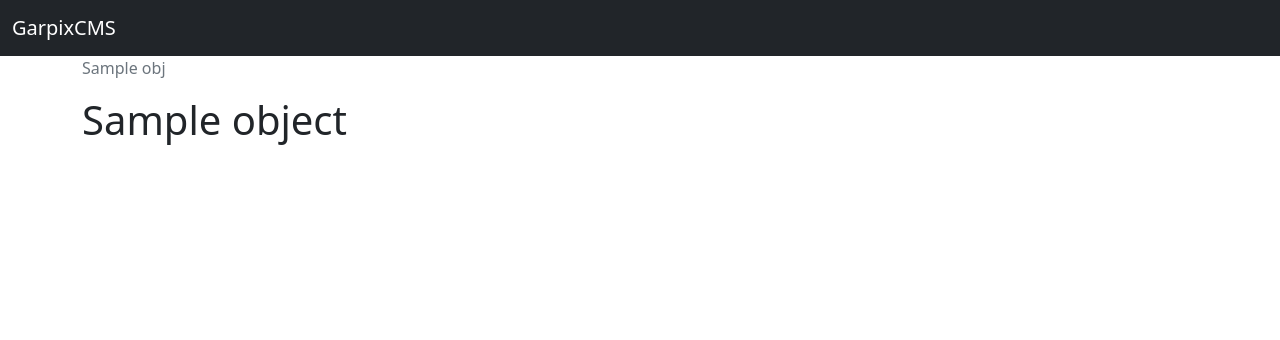
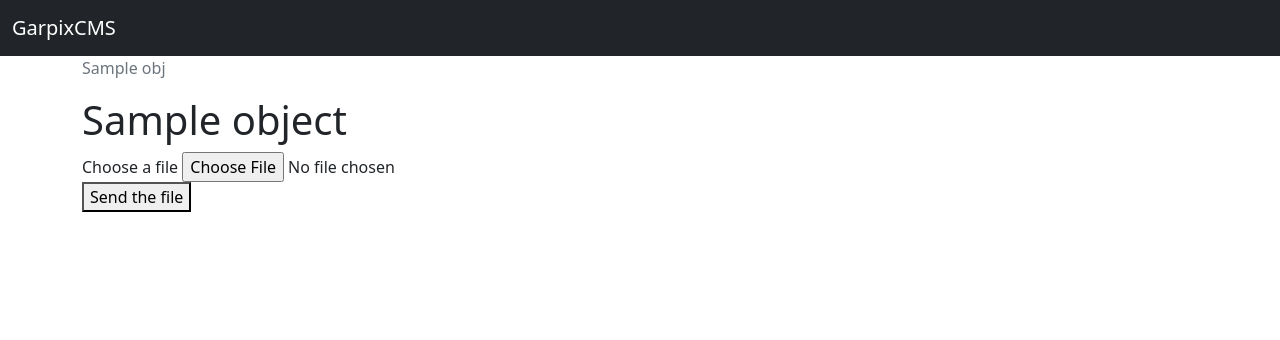
Before and after one commit to MaxxZahar/TournamentBaseCMS, a Django app: template website/frontend/templates/pages/home.html in a window 1280 px wide. Shown: the top 340 px of the page. Run offline with Django 3.2, Linux system fonts and the light colour scheme; the template is opened without the code that fills it: most values are stand-ins (such as "Sample title", 1, 10 or a date in 2020); some libraries are stand-ins or nearby versions.

Commit message:
table html and form

```diff
--- /dev/null
+++ b/website/backend/home/forms/__init__.py
@@ -0,0 +1 @@
+from .table import TableForm
--- /dev/null
+++ b/website/frontend/templates/include/table_form.html
@@ -0,0 +1,10 @@
+<form method="post" enctype="multipart/form-data">
+  {% csrf_token %}
+  <div>
+    <label for="file">Choose a file</label>
+    <input type="file" id="file" name="TableFile">
+  </div>
+  <div>
+    <button>Send the file</button>
+  </div>
+</form>
--- a/website/frontend/templates/pages/home.html
+++ b/website/frontend/templates/pages/home.html
@@ -5,4 +5,5 @@
 {% include 'include/breadcrumb.html' %}
 
 <h1>{{ object.title }}</h1>
+{% include 'include/table_form.html' %}
 {% endblock %}
```
Also changed, not shown: website/backend/home/forms/table.py (added, +8 -0 lines).
